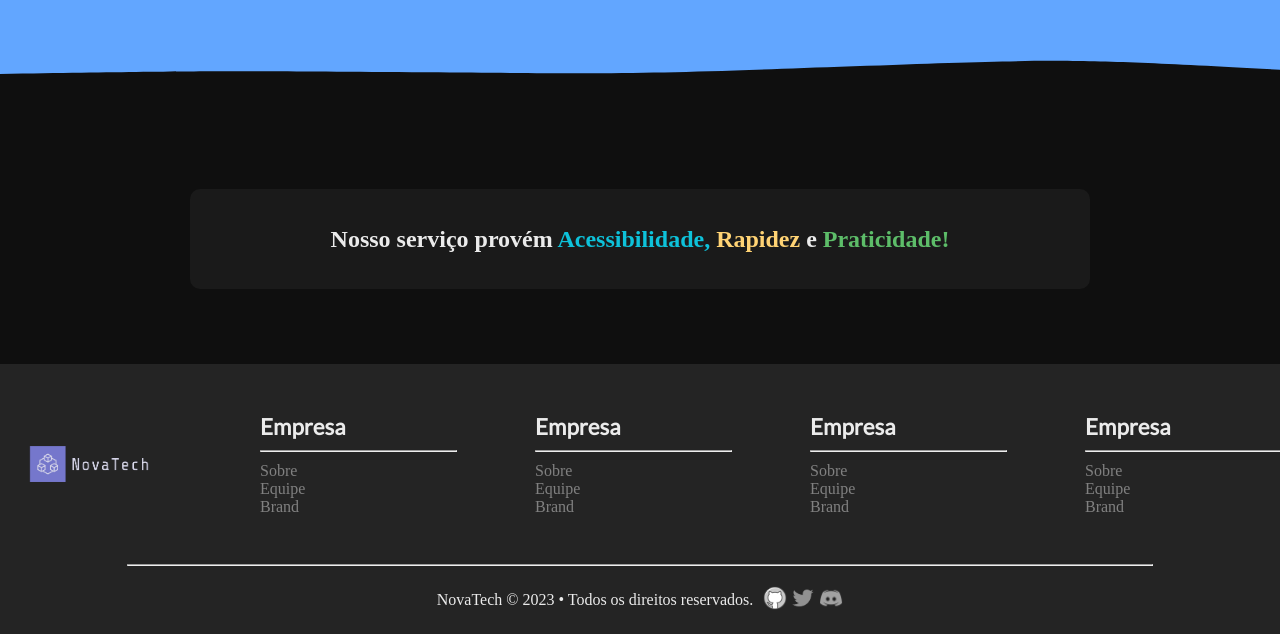
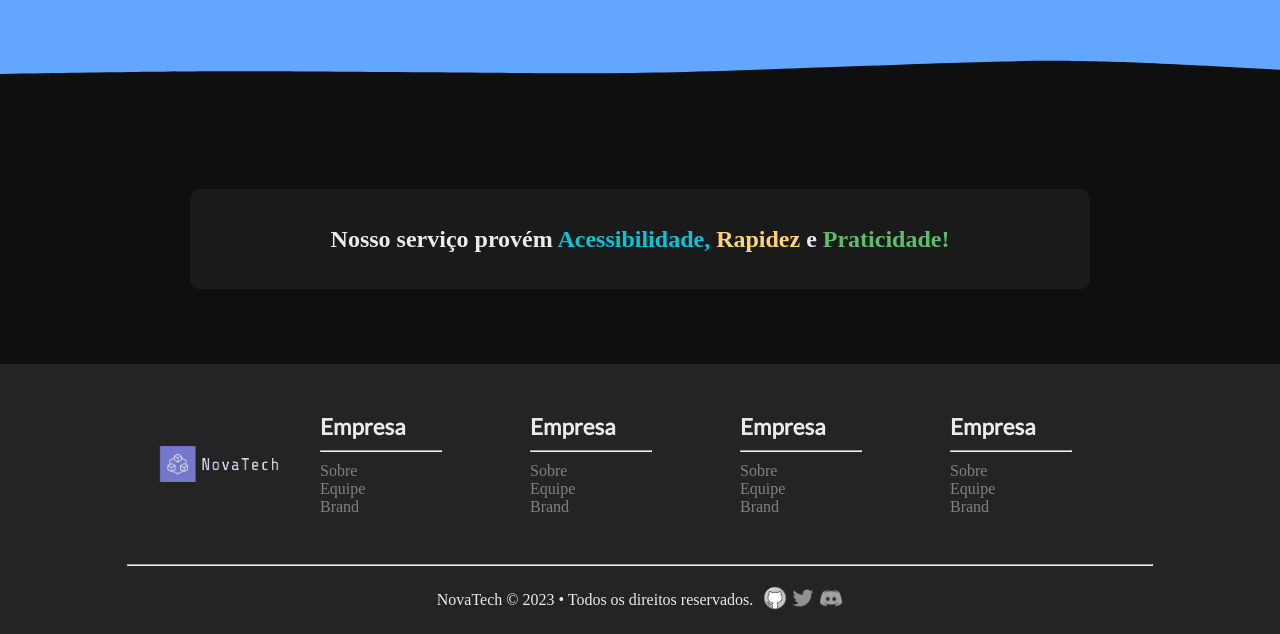
Before and after one commit to Neoboros/NovaTech, a plain HTML site: page index.html in a window 1280 px wide. Shown: the part 1891-2525 px from the top of the page. Drawn offline with nearby package versions, Linux system fonts and the light colour scheme; a small style sheet from the web is missing.

Commit message:
Ajustando as resoluções

```diff
--- a/css/mobile.css
+++ b/css/mobile.css
@@ -81,7 +81,7 @@
 }
 
 .footer-content {
-    margin-left: 35px;
+    margin-left: 40px;
 }
 
 #hr {
--- a/css/novatech.css
+++ b/css/novatech.css
@@ -517,7 +517,7 @@
 #hr {
     margin-top: 10px;
     margin-bottom: 10px;
-    width: 100%;
+    width: 170px;
 }
 
 #hr2 {
@@ -582,6 +582,12 @@
      width: calc((75*672px)/100);
      height: calc((75*560px)/100);
     }
+    .footer-content {
+        margin-left: 10px;
+    }
+    #hr {
+        width: 120px;
+    }
  }
 
  @media screen and (max-width: 1024px) {
@@ -599,4 +605,10 @@
      width: calc((50*672px)/100);
      height: calc((50*560px)/100);
     }
+    .footer-content {
+        margin-left: 20px;
+    }
+    #hr {
+        width: 100px;
+    }
  }
```
